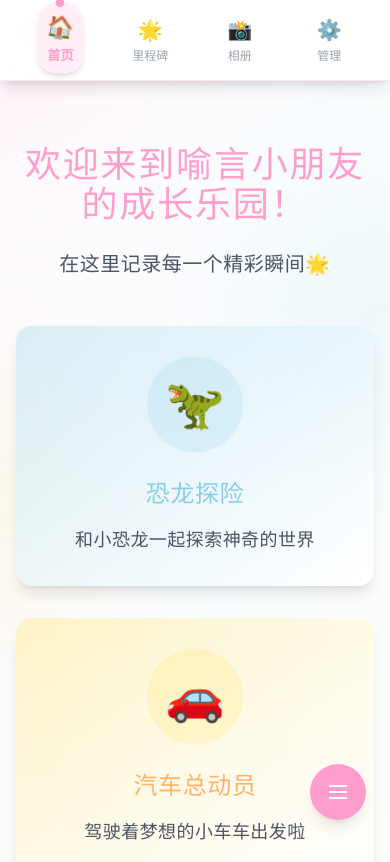
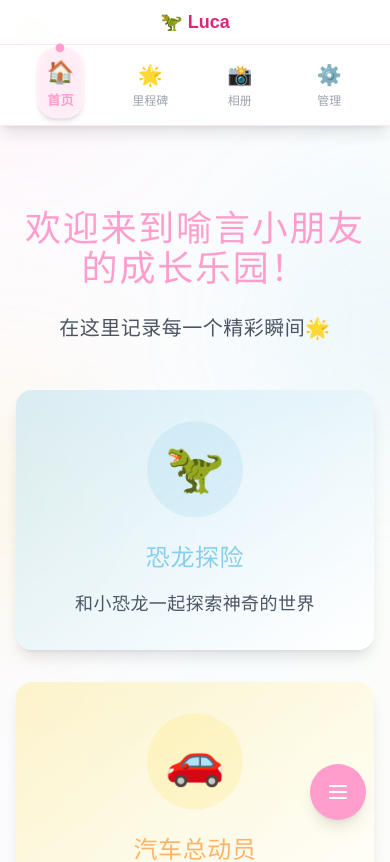
Before and after one commit to luckysonyu99/luckysonyu99.github.io, a Next.js app: page / in a window 390 px wide. Shown: the top 862 px of the page. Built offline with nearby package versions, Linux system fonts and the light colour scheme; a web font is replaced by a local one.

Commit message:
fix: 修复移动端导航栏按钮效果不统一、站点标识丢失以及版权声明位置不正确的问题

```diff
--- a/app/layout.tsx
+++ b/app/layout.tsx
@@ -36,7 +36,7 @@ export default function RootLayout({
     <html lang="zh" className={`${zcoolKuaiLe.variable} ${zcoolQingKe.variable}`}>
       <body className="font-kuaile min-h-screen bg-gradient-to-br from-candy-pink/5 via-candy-blue/5 to-candy-yellow/5">
         <Navigation />
-        <main className="container mx-auto px-4 py-8 pb-20 sm:pb-8">{children}</main>
+        <main className="container mx-auto px-4 py-8 pb-20 sm:pb-8 pt-24 sm:pt-8">{children}</main>
         <Footer />
         <MobileNavbar />
       </body>
--- a/components/MobileNavbar.tsx
+++ b/components/MobileNavbar.tsx
@@ -43,6 +43,13 @@ export default function MobileNavbar() {
   return (
     <nav className="fixed top-0 left-0 right-0 z-50 sm:hidden">
       <div className="bg-white/95 backdrop-blur-md border-b border-pink-100 shadow-lg">
+        {/* 站点标识 */}
+        <div className="flex justify-center items-center py-2 border-b border-pink-100">
+          <Link href="/" className="text-lg font-bold text-pink-600 hover:text-pink-700 transition-colors font-qingke">
+            🦖 Luca
+          </Link>
+        </div>
+
         <div className="flex justify-around items-center py-2 px-4">
           {navItems.map((item, index) => {
             const active = isActive(item.href) || (item.href === '/admin/login' && pathname.startsWith('/admin'));
```
